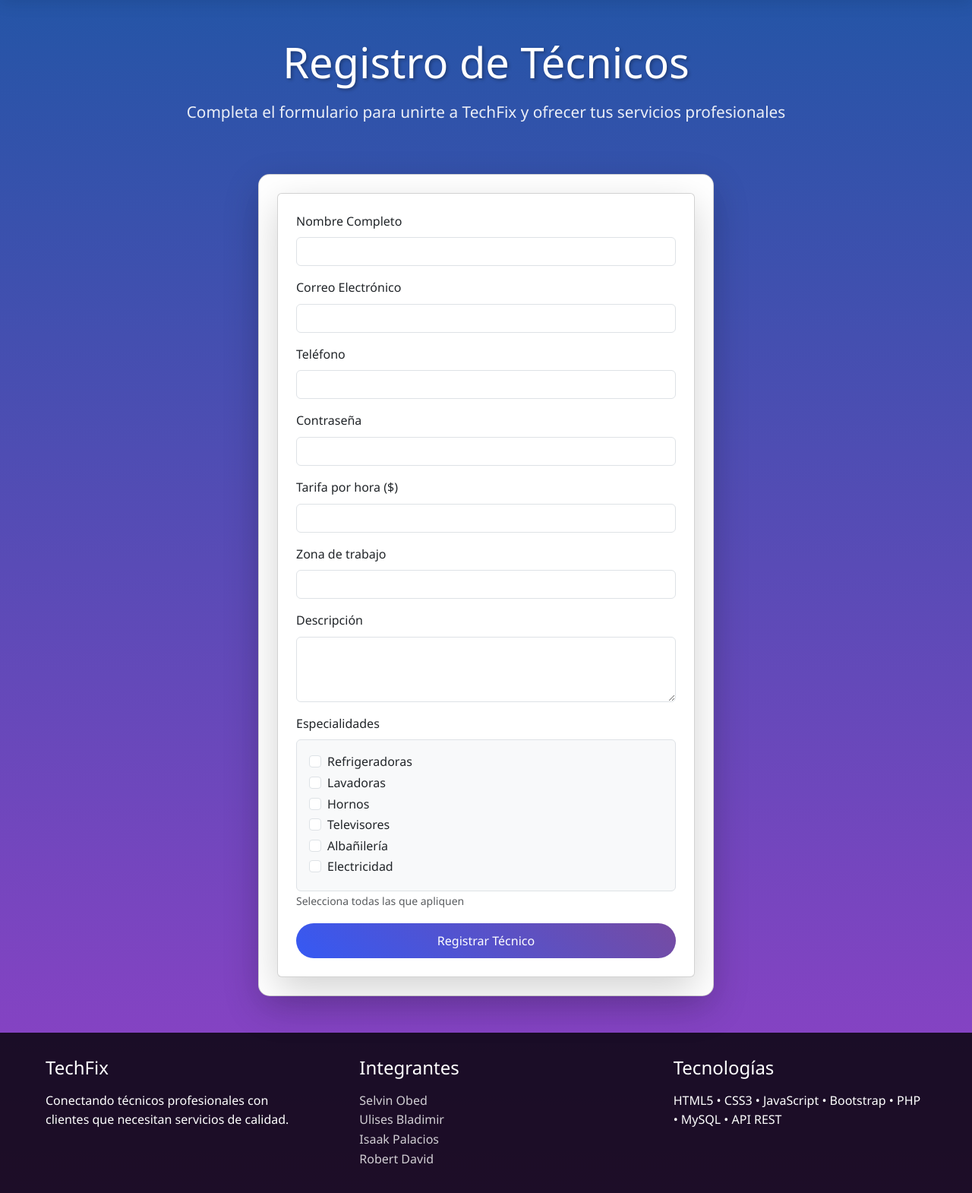
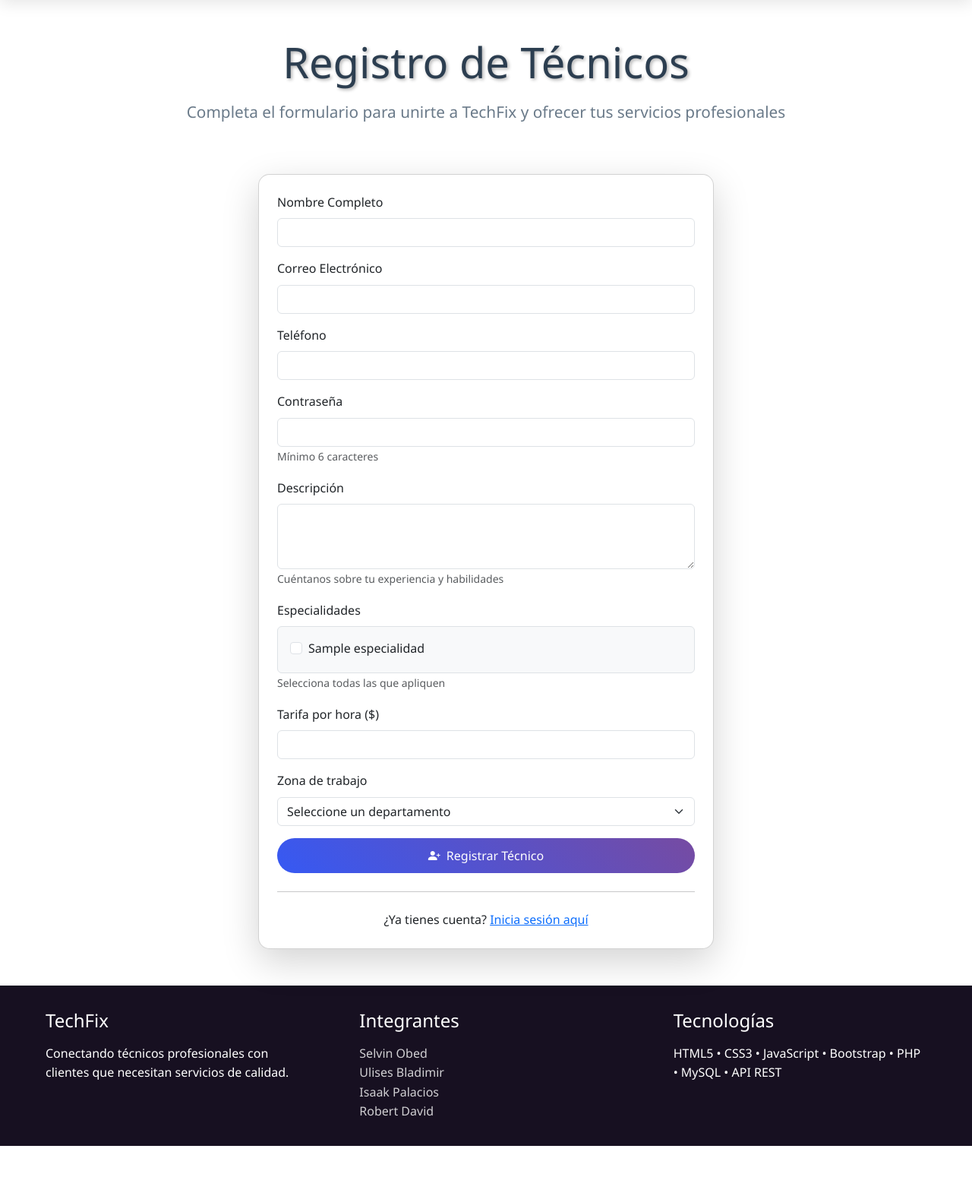
Before and after one commit to SelvinKoraddo/Proyecto-TPI-2025, a PHP site: page /Registro_tecnico.php in a window 1280 px wide. Shown: the part 83-1653 px from the top of the page at 76% size. After the commit the page ends 1591 px from the top, so only its background shows below. Run offline with PHP 8.4, Linux system fonts and the light colour scheme; tables that the repository leaves empty or names only in its code hold one stand-in row (values such as "Sample post").

Commit message:
cambio en registro

```diff
--- a/ProyectoFase2_2025/Modelos/Conexion.php
+++ b/ProyectoFase2_2025/Modelos/Conexion.php
@@ -14,12 +14,12 @@ class Conexion
         {
             $this->conBD=new PDO($cadenaConexion,$this->user,$this->pass);
             $this->conBD->setAttribute(PDO::ATTR_ERRMODE, PDO::ERRMODE_EXCEPTION);
-            echo "Conexion Exitosa!!";
+
         }
         catch(Exception $e)
         {
             $this->conBD="Error de conexion";
-            echo "Error: ".$e->getMessage();
+
         }
     }
 
--- a/ProyectoFase2_2025/Vistas/Registro_tecnico.php
+++ b/ProyectoFase2_2025/Vistas/Registro_tecnico.php
@@ -1,13 +1,81 @@
 <?php
 session_start();
+require_once '../Modelos/Conexion.php';
+$mensaje = '';
+$tipoMensaje = '';
+
+if ($_SERVER['REQUEST_METHOD'] === 'POST') {
+    $nombre = $_POST['nombre'] ?? '';
+    $correo = $_POST['correo'] ?? '';
+    $telefono = $_POST['telefono'] ?? '';
+    $contrasena = $_POST['contrasena'] ?? '';
+    $especialidades = $_POST['especialidades'] ?? [];
+    $tarifa = $_POST['tarifa'] ?? 0.00;
+    $zona_trabajo = $_POST['zona_trabajo'] ?? '';
+    $descripcion = $_POST['descripcion'] ?? '';
+
+    // Validar que se haya seleccionado al menos una especialidad
+    if (empty($especialidades)) {
+        $mensaje = "Debes seleccionar al menos una especialidad";
+        $tipoMensaje = "danger";
+    } else {
+        $hash = password_hash($contrasena, PASSWORD_BCRYPT);
+
+        try {
+            $db = (new Conexion())->getConexion();
+            $db->beginTransaction();
+
+            // Insertar en tabla usuarios
+            $stmt = $db->prepare("INSERT INTO usuarios (nombre_completo, contrasena_hash, rol, telefono, correo, fecha_creado)
+                                  VALUES (:nombre, :hash, 'tecnico', :telefono, :correo, NOW())");
+            $stmt->execute([
+                'nombre' => $nombre,
+                'hash' => $hash,
+                'telefono' => $telefono,
+                'correo' => $correo
+            ]);
+            $id_usuario = $db->lastInsertId();
+
+            // No mostrar mensaje de conexión
+            ob_clean();
+
+            // Insertar en perfil_tecnico
+            $stmt2 = $db->prepare("INSERT INTO perfil_tecnico (id_usuario, descripcion, tarifa_hora, zona_trabajo, estado, fecha_aprobado)
+                                   VALUES (:id_usuario, :descripcion, :tarifa, :zona, 'pendiente', NULL)");
+            $stmt2->execute([
+                'id_usuario' => $id_usuario,
+                'descripcion' => $descripcion,
+                'tarifa' => $tarifa,
+                'zona' => $zona_trabajo
+            ]);
+            $id_tecnico = $db->lastInsertId();
+
+            $stmt3 = $db->prepare("INSERT INTO tecnico_especialidad (id_tecnico, id_especialidad)
+                                   VALUES (:id_tecnico, :id_especialidad)");
+
+            foreach ($especialidades as $id_especialidad) {
+                $stmt3->execute([
+                    'id_tecnico' => $id_tecnico,
+                    'id_especialidad' => $id_especialidad
+                ]);
+            }
+
+            $db->commit();
+            $mensaje = "Registro exitoso. Tu perfil será revisado por un administrador.";
+            $tipoMensaje = "success";
+
+            $_POST = [];
+
+        } catch (Exception $e) {
+            $db->rollBack();
+            $mensaje = "Error al registrar: " . $e->getMessage();
+            $tipoMensaje = "danger";
+        }
+    }
+}
 ?>
 <!DOCTYPE html>
 <html lang="es">
-<?php if (isset($_GET['exito'])): ?>
-<div class="alert alert-success text-center">Técnico registrado correctamente.</div>
-<?php elseif (isset($_GET['error'])): ?>
-<div class="alert alert-danger text-center">Ocurrió un error al registrar el técnico.</div>
-<?php endif; ?>
 <head>
     <meta charset="UTF-8">
     <meta name="viewport" content="width=device-width, initial-scale=1.0">
@@ -17,9 +85,31 @@ session_start();
         integrity="sha384-sRIl4kxILFvY47J16cr9ZwB07vP4J8+LH7qKQnuqkuIAvNWLzeN8tE5YBujZqJLB" crossorigin="anonymous">
     <link rel="stylesheet" href="../Vistas/css/estilos.css">
     <link href="https://cdn.jsdelivr.net/npm/bootstrap-icons/font/bootstrap-icons.css" rel="stylesheet">
+    <style>
+        body {
+            background: #ffffff !important;
+            background-color: #ffffff !important;
+        }
+        main {
+            background: #ffffff !important;
+        }
+        .hero {
+            background: #ffffff !important;
+        }
+        .hero h1 {
+            color: #2c3e50 !important;
+        }
+        .hero .lead {
+            color: #5a6c7d !important;
+        }
+        footer {
+            background-color: #171021 !important;
+            background: #171021 !important;
+        }
+    </style>
 </head>
 
-<body>
+<body style="background: #ffffff !important;">
     <header>
         <nav class="container">
             <div class="logo">
@@ -43,88 +133,108 @@ session_start();
             <p class="lead">Completa el formulario para unirte a TechFix y ofrecer tus servicios profesionales</p>
         </section>
 
+        <?php if ($mensaje): ?>
+        <div class="alert alert-<?= $tipoMensaje ?> text-center mx-auto" style="max-width: 600px;">
+            <?= htmlspecialchars($mensaje) ?>
+        </div>
+        <?php endif; ?>
+
         <section class="register-section d-flex justify-content-center align-items-center mt-4">
             <div class="card p-4 shadow-lg" style="max-width: 600px; width: 100%; border-radius: 15px;">
-            <form action="../Controladores/tecnicoControlador.php" method="POST" class="card p-4 shadow-lg" style="max-width: 600px;">
+                <form method="POST">
                     <div class="mb-3">
                         <label class="form-label">Nombre Completo</label>
-                        <input type="text" name="nombre" class="form-control" required>
+                        <input type="text" name="nombre" class="form-control"
+                               value="<?= htmlspecialchars($_POST['nombre'] ?? '') ?>" required>
                     </div>
 
                     <div class="mb-3">
                         <label class="form-label">Correo Electrónico</label>
-                        <input type="email" name="correo" class="form-control" required>
+                        <input type="email" name="correo" class="form-control"
+                               value="<?= htmlspecialchars($_POST['correo'] ?? '') ?>" required>
                     </div>
 
                     <div class="mb-3">
                         <label class="form-label">Teléfono</label>
-                        <input type="text" name="telefono" class="form-control" required>
+                        <input type="text" name="telefono" class="form-control"
+                               value="<?= htmlspecialchars($_POST['telefono'] ?? '') ?>" required>
                     </div>
 
                     <div class="mb-3">
                         <label class="form-label">Contraseña</label>
                         <input type="password" name="contrasena" class="form-control" required>
-                </div>
-
-                <div class="mb-3">
-                    <label class="form-label">Tarifa por hora ($)</label>
-                    <input type="number" name="tarifa" class="form-control" step="0.01" required>
-                </div>
-
-                <div class="mb-3">
-                    <label class="form-label">Zona de trabajo</label>
-                    <input type="text" name="zona" class="form-control" required>
+                        <small class="text-muted">Mínimo 6 caracteres</small>
                     </div>
 
                     <div class="mb-3">
                         <label class="form-label">Descripción</label>
-                    <textarea name="descripcion" class="form-control" rows="3" required></textarea>
+                        <textarea name="descripcion" class="form-control" rows="3" required><?= htmlspecialchars($_POST['descripcion'] ?? '') ?></textarea>
+                        <small class="text-muted">Cuéntanos sobre tu experiencia y habilidades</small>
                     </div>
 
                     <div class="mb-3">
                         <label class="form-label">Especialidades</label>
                         <div class="border rounded p-3" style="background-color: #f8f9fa;">
-                        <div class="form-check">
-                            <input class="form-check-input" type="checkbox" name="especialidades[]" value="1" id="esp1">
-                            <label class="form-check-label" for="esp1">
-                                Refrigeradoras
+                            <?php
+                            try {
+                                $db = (new Conexion())->getConexion();
+                                $especialidades = $db->query("SELECT id_especialidad, nombre FROM especialidad ORDER BY nombre");
+                                $contador = 0;
+                                foreach ($especialidades as $esp) {
+                                    $contador++;
+                                    $checked = isset($_POST['especialidades']) && in_array($esp['id_especialidad'], $_POST['especialidades']) ? 'checked' : '';
+                                    echo "
+                                    <div class='form-check'>
+                                        <input class='form-check-input' type='checkbox' name='especialidades[]'
+                                               value='{$esp['id_especialidad']}' id='esp{$contador}' {$checked}>
+                                        <label class='form-check-label' for='esp{$contador}'>
+                                            {$esp['nombre']}
                                         </label>
-                        </div>
-                        <div class="form-check">
-                            <input class="form-check-input" type="checkbox" name="especialidades[]" value="2" id="esp2">
-                            <label class="form-check-label" for="esp2">
-                                Lavadoras
-                            </label>
-                        </div>
-                        <div class="form-check">
-                            <input class="form-check-input" type="checkbox" name="especialidades[]" value="3" id="esp3">
-                            <label class="form-check-label" for="esp3">
-                                Hornos
-                            </label>
-                        </div>
-                        <div class="form-check">
-                            <input class="form-check-input" type="checkbox" name="especialidades[]" value="4" id="esp4">
-                            <label class="form-check-label" for="esp4">
-                                Televisores
-                            </label>
-                        </div>
-                        <div class="form-check">
-                            <input class="form-check-input" type="checkbox" name="especialidades[]" value="5" id="esp5">
-                            <label class="form-check-label" for="esp5">
-                                Albañilería
-                            </label>
-                        </div>
-                        <div class="form-check">
-                            <input class="form-check-input" type="checkbox" name="especialidades[]" value="6" id="esp6">
-                            <label class="form-check-label" for="esp6">
-                                Electricidad
-                            </label>
-                        </div>
+                                    </div>";
+                                }
+                            } catch (Exception $e) {
+                                echo "<div class='alert alert-warning'>Error al cargar especialidades</div>";
+                            }
+                            ?>
                         </div>
                         <small class="text-muted">Selecciona todas las que apliquen</small>
                     </div>
-                <button type="submit" class="btn btn-primary w-100">Registrar Técnico</button>
+
+                    <div class="mb-3">
+                        <label class="form-label">Tarifa por hora ($)</label>
+                        <input type="number" name="tarifa" class="form-control" step="0.01" min="0"
+                               value="<?= htmlspecialchars($_POST['tarifa'] ?? '') ?>" required>
+                    </div>
+
+                    <div class="mb-3">
+                        <label class="form-label">Zona de trabajo</label>
+                        <select name="zona_trabajo" class="form-select" required>
+                            <option value="">Seleccione un departamento</option>
+                            <?php
+                            $departamentos = [
+                                'Ahuachapán', 'Sonsonate', 'Santa Ana', 'La Libertad',
+                                'Chalatenango', 'San Salvador', 'Cuscatlán', 'La Paz',
+                                'San Vicente', 'Cabañas', 'Usulután', 'San Miguel',
+                                'Morazán', 'La Unión'
+                            ];
+                            $zonaSeleccionada = $_POST['zona_trabajo'] ?? '';
+                            foreach ($departamentos as $depto) {
+                                $selected = ($zonaSeleccionada === $depto) ? 'selected' : '';
+                                echo "<option value='$depto' $selected>$depto</option>";
+                            }
+                            ?>
+                        </select>
+                    </div>
+
+                    <button type="submit" class="btn btn-primary w-100">
+                        <i class="bi bi-person-plus-fill me-2"></i>Registrar Técnico
+                    </button>
                 </form>
+
+                <hr class="my-4">
+                <p class="text-center mb-0">
+                    ¿Ya tienes cuenta? <a href="Login.php">Inicia sesión aquí</a>
+                </p>
             </div>
         </section>
     </main>
@@ -155,5 +265,4 @@ session_start();
         integrity="sha384-FKyoEForCGlyvwx9Hj09JcYn3nv7wiPVlz7YYwJrWVcXK/BmnVDxM+D2scQbITxI"
         crossorigin="anonymous"></script>
 </body>
-
 </html>
```
Lines whose indentation alone changed are shown as unchanged.
